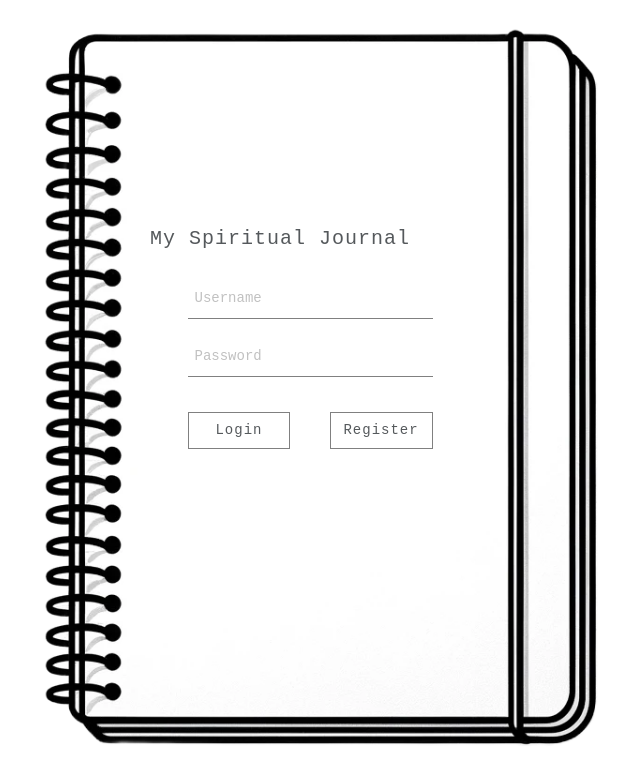
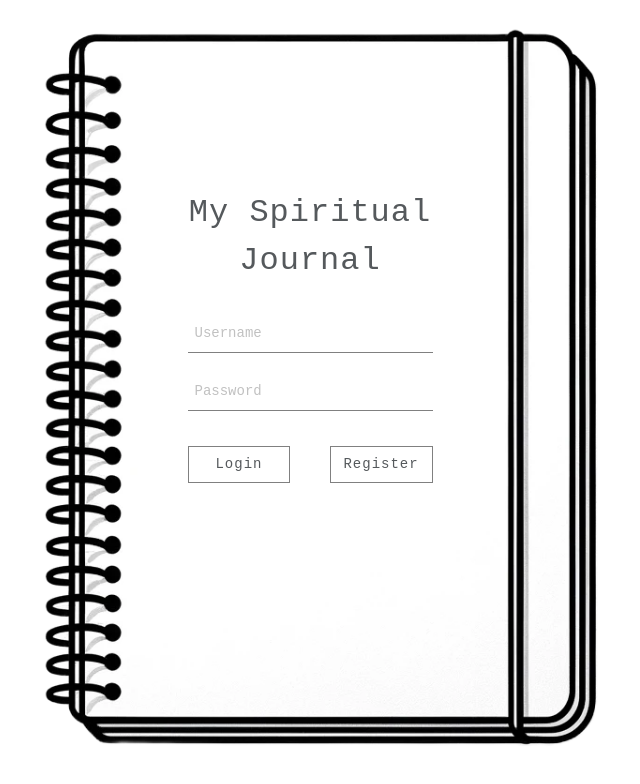
Before and after one commit to DavyHyun/spiritual-journal, a React (Create React App) app in the folder frontend/: page / in a window 1280 px wide. Shown: the top 784 px of the page, without its empty margins (330-970 px from the left). Built offline with nearby package versions, Linux system fonts and the light colour scheme; a web font is replaced by a local one.

Commit message:
title change

```diff
--- a/frontend/src/screens/LoginRegister/LoginRegister.css
+++ b/frontend/src/screens/LoginRegister/LoginRegister.css
@@ -17,7 +17,7 @@
   flex-direction: column;
   align-items: center;
   width: 350px;
-    margin-bottom: 10%
+  margin-bottom: 10%;
 }
 
 .entryBox {
@@ -37,7 +37,7 @@
 }
 
 /* TEXT */
-.titleText {
+.titleTextLogin {
   font-size: 32px;
   text-align: center;
   font-weight: 100;
@@ -47,7 +47,7 @@
 .formInput {
   height: 30px;
   margin-top: 8%;
-    border:none;
+  border: none;
   border-bottom: 1px solid gray;
   padding-bottom: 3%;
   padding-left: 2%;
@@ -68,5 +68,5 @@
 
 .button:hover {
   cursor: pointer;
-    transform: scale(1.05)
+  transform: scale(1.05);
 }
--- a/frontend/src/screens/LoginRegister/LoginRegister.js
+++ b/frontend/src/screens/LoginRegister/LoginRegister.js
@@ -35,7 +35,7 @@ const LoginRegister = () => {
   return (
     <div className="containerLogin">
       <div className="loginBox">
-        <p className="titleText">My Spiritual Journal</p>
+        <p className="titleTextLogin">My Spiritual Journal</p>
         <div className="entryBox">
           <input
             className="formInput"
```
Lines whose indentation alone changed are shown as unchanged.
